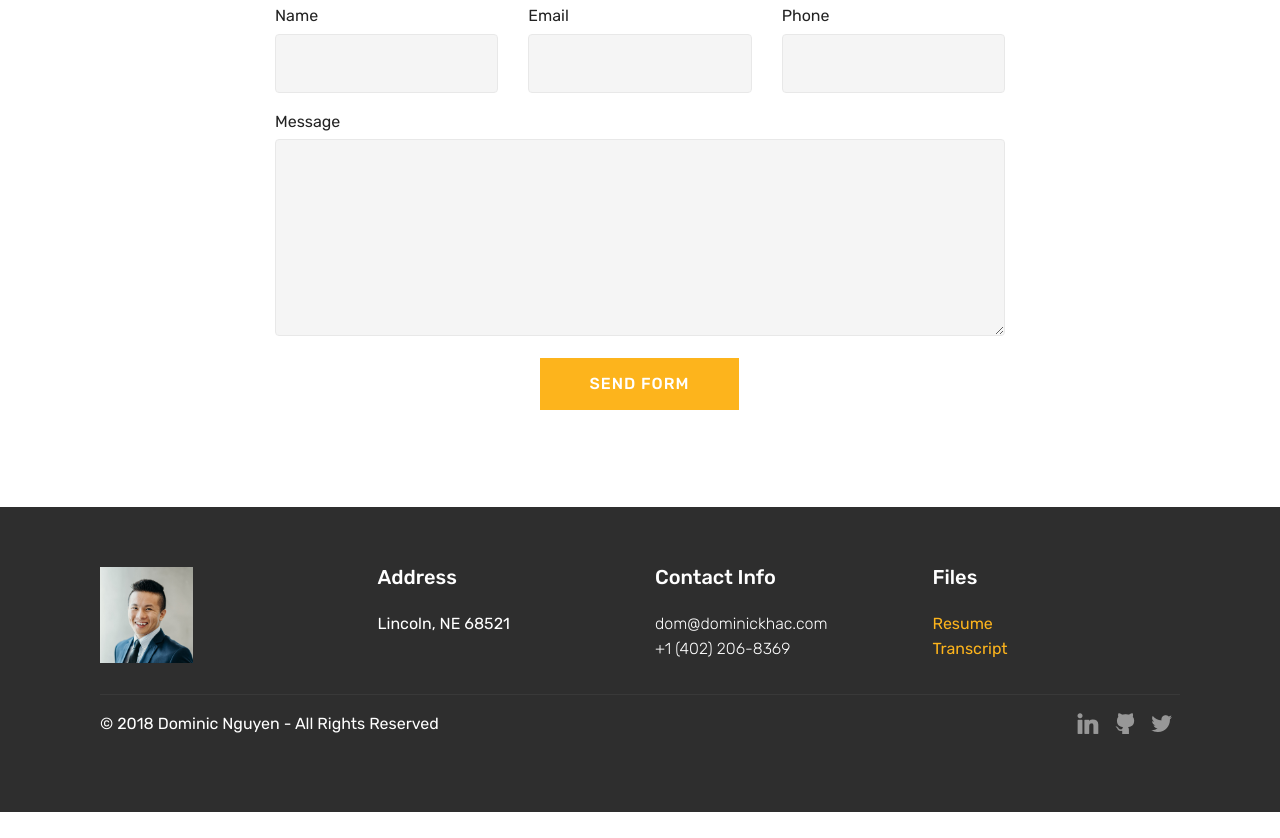
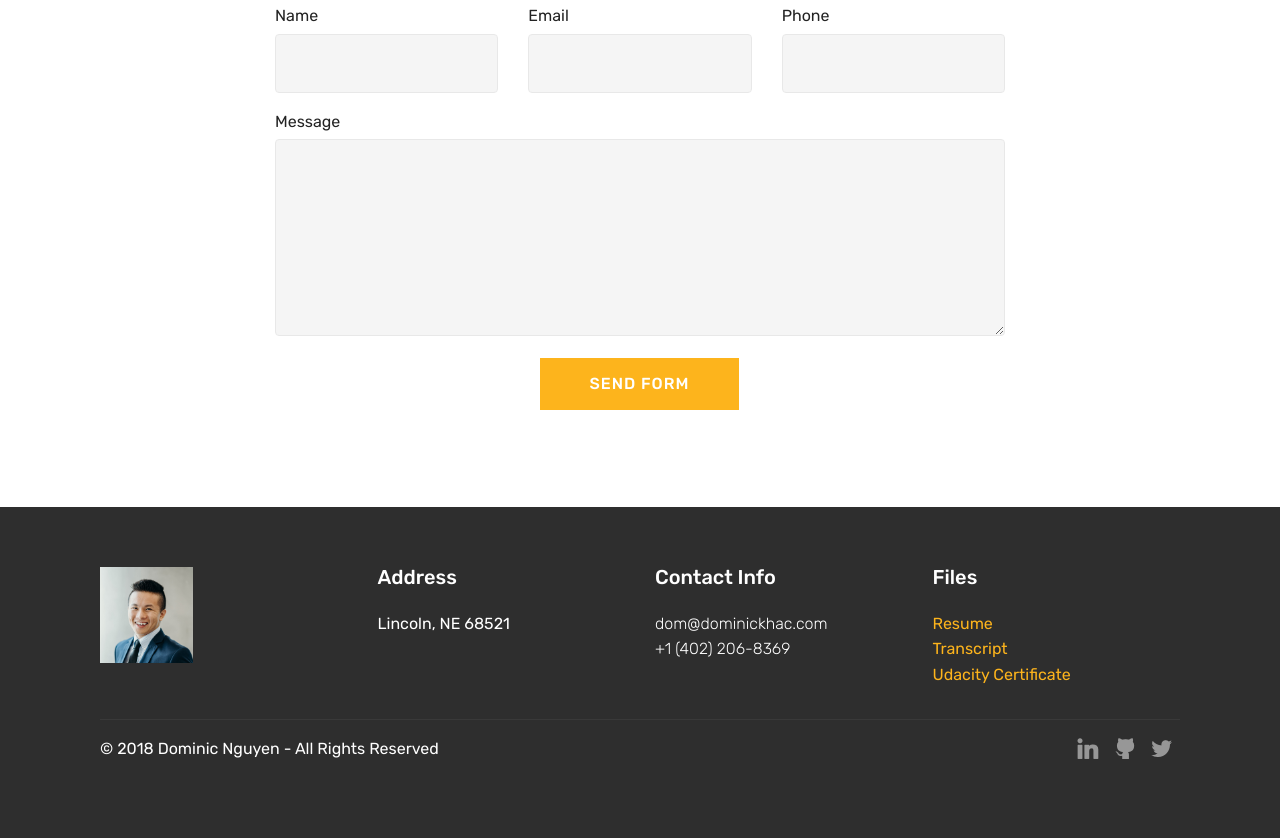
Before and after one commit to domwon/personal-web, a plain HTML site: page index.html in a window 1280 px wide. Shown: the part 7576-8414 px from the top of the page. Before the commit the page ends 8388 px from the top, so only its background shows below. Drawn offline with Linux system fonts and the light colour scheme; a script that the page names is missing; files whose address does not match are found by name.

Commit message:
Add Udacity Certificate
Added Udacity Certificate in Footer section

```diff
--- a/index.html
+++ b/index.html
@@ -810,7 +810,12 @@
             <div class="col-12 col-md-3 mbr-fonts-style display-7">
                 <h5 class="pb-3">
                     Files</h5>
-                <p class="mbr-text"><a class="text-primary" href="assets/files/dominic_nguyen_resume.pdf" target="_blank">Resume</a>&nbsp;<br><a class="text-primary" href="assets/files/dominic_nguyen_unofficial_transcript.pdf" target="_blank">Transcript</a><a class="text-primary" href="https://mobirise.com/mobirise-free-mac.zip"><br></a></p>
+                <p class="mbr-text">
+                    <a class="text-primary" href="assets/files/dominic_nguyen_resume.pdf" target="_blank">Resume</a>&nbsp;
+                    <br>
+                    <a class="text-primary" href="assets/files/dominic_nguyen_unofficial_transcript.pdf" target="_blank">Transcript</a>&nbsp;
+                    <br>
+                    <a class="text-primary" href="assets/files/dominic_nguyen_udacity_certificate.pdf">Udacity Certificate<br></a></p>
             </div>
         </div>
         <div class="footer-lower">
```
Also changed, not shown: 1 other file.
